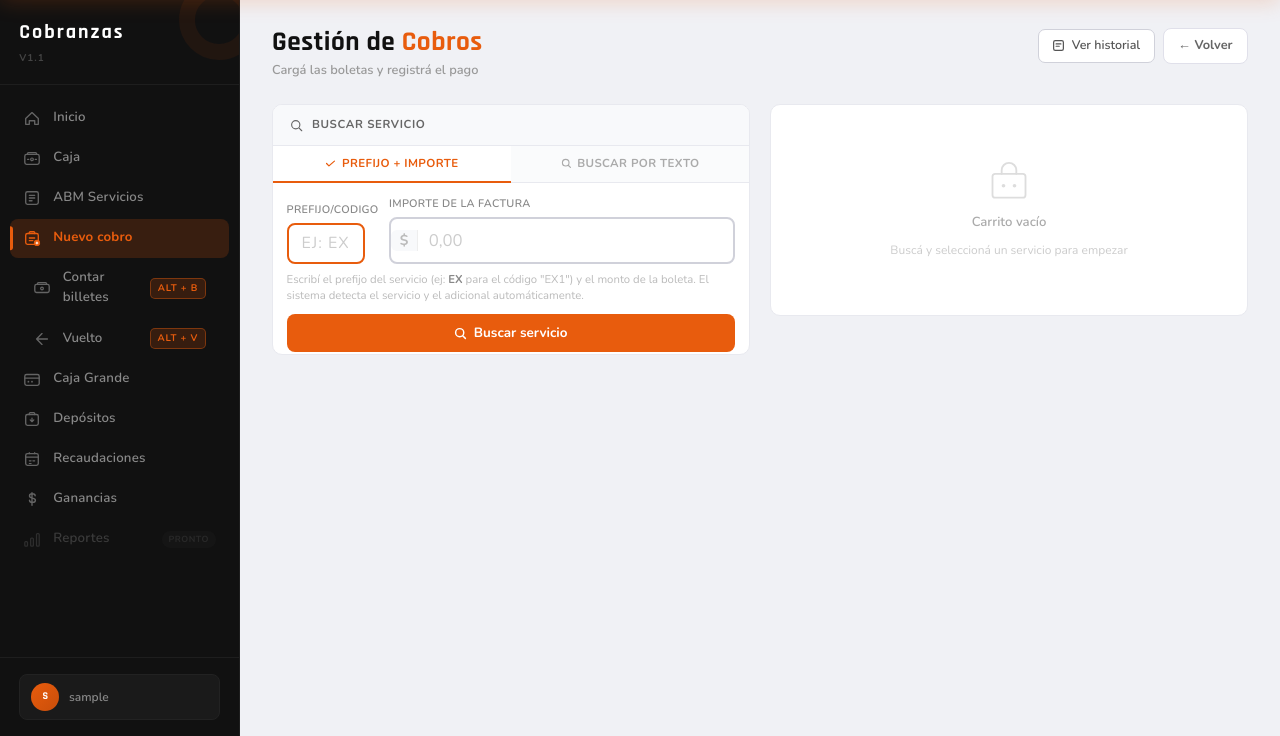
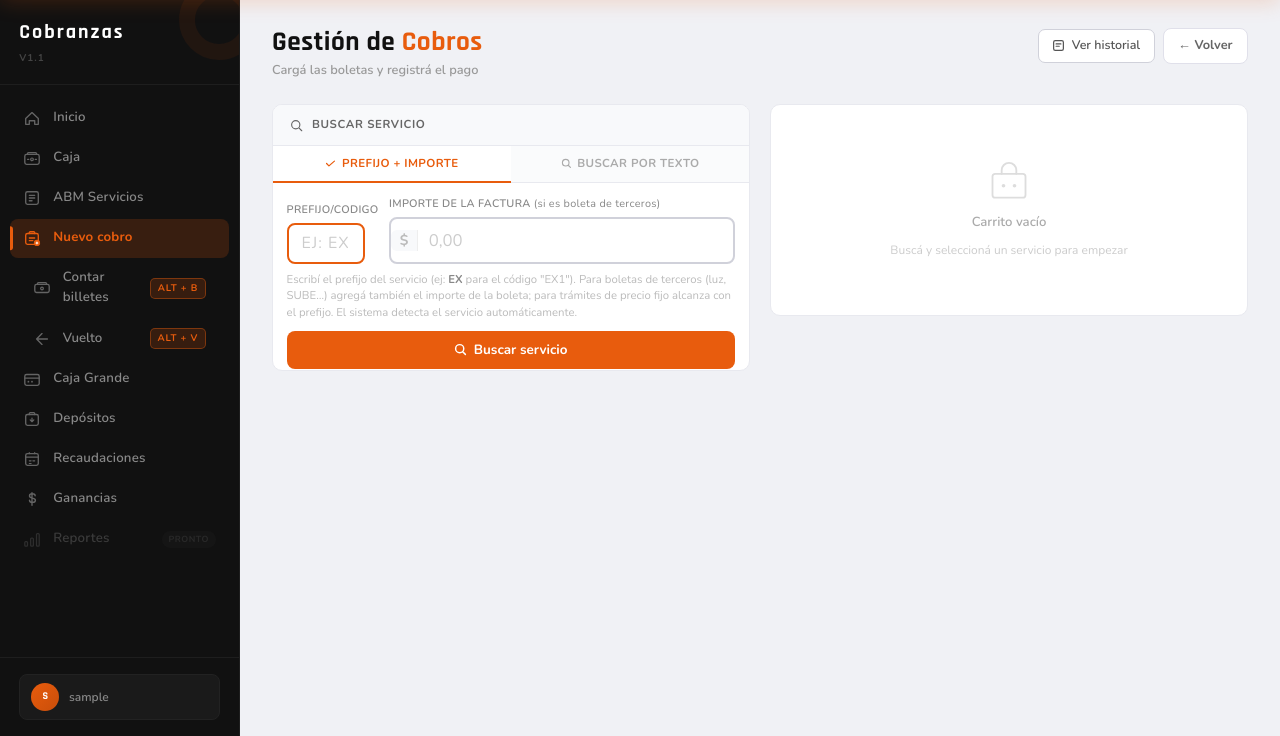
Before and after one commit to Kairos-Software/sistema-kairos, a Django app: page /cobranzas/cobros/ in a window 1280 px wide. Shown: the part 64-800 px from the top of the page. Run offline with Django 5.2, Linux system fonts and the light colour scheme; the visitor is signed in with stand-in values (Sample User, id 1); data that the repository does not hold is empty; some libraries are stand-ins or nearby versions.

Commit message:
n cambio

```diff
--- a/areas/cobranzas/static/cobranzas/js/gestion_cobros.js
+++ b/areas/cobranzas/static/cobranzas/js/gestion_cobros.js
@@ -186,6 +186,8 @@ function smartLimpiarResultado() {
     elSmartResultado.style.display = 'none';
     estado.smartServicio           = null;
     estado.smartImporte            = 0;
+    const op = document.getElementById('smartOpciones');
+    if (op) op.style.display = 'none';
 }
 
 // Navegación del dropdown de prefijos + Enter en prefijo → foco a importe
@@ -241,6 +243,66 @@ elSmartImporte.addEventListener('input', () => {
     smartLimpiarResultado();
 });
 
+const elSmartImporteConfirmLabel = document.getElementById('smartImporteConfirmLabel');
+const elSmartImporteConfirmHint  = document.getElementById('smartImporteConfirmHint');
+const elSmartOpciones      = document.getElementById('smartOpciones');
+const elSmartOpcionesMsg   = document.getElementById('smartOpcionesMsg');
+const elSmartOpcionesLista = document.getElementById('smartOpcionesLista');
+const SMART_HINT_RANGO = 'Este es el importe que ingresaste. Si es incorrecto, usá el botón de cerrar para volver a buscar.';
+const SMART_HINT_FIJO  = 'Servicio de precio fijo — se cobra este monto, no hace falta el importe de una boleta.';
+
+// Muestra el panel "servicio detectado".
+//   FIJO : servicio.monto ES el precio del servicio → va a "factura", sin adicional.
+//   RANGO: servicio.monto es el adicional del tramo; "factura" = importe ingresado.
+function smartMostrarResultado(s, tipo, importe) {
+    const esFijo    = tipo === 'fijo';
+    const monto     = parseFloat(s.monto);
+    const factura   = esFijo ? monto : (importe || 0);
+    const adicional = esFijo ? 0 : monto;
+
+    estado.smartServicio = { ...s, _tipo: tipo };
+    estado.smartImporte  = factura;
+
+    document.getElementById('smartSrvCodigo').textContent      = s.codigo;
+    document.getElementById('smartSrvDescripcion').textContent = s.descripcion;
+    document.getElementById('smartSrvProveedor').textContent   = s.proveedor || '';
+    document.getElementById('smartSrvAdicional').textContent   =
+        adicional.toLocaleString('es-AR', { minimumFractionDigits: 2, maximumFractionDigits: 2 });
+
+    elSmartImporteConfirm.value = factura.toFixed(2);
+    if (elSmartImporteConfirmLabel) {
+        elSmartImporteConfirmLabel.textContent = esFijo ? 'Precio del servicio' : 'Importe de la factura';
+    }
+    if (elSmartImporteConfirmHint) {
+        elSmartImporteConfirmHint.textContent = esFijo ? SMART_HINT_FIJO : SMART_HINT_RANGO;
+    }
+
+    document.getElementById('smartSubtotalMonto').textContent = fmt(factura + adicional);
+    if (elSmartOpciones) elSmartOpciones.style.display = 'none';
+    elSmartResultado.style.display = '';
+}
+
+// Cuando un prefijo tiene varios servicios fijos: mostrar botones para elegir.
+function smartMostrarOpciones(mensaje, opciones) {
+    if (!elSmartOpciones) return;
+    elSmartOpcionesMsg.textContent = mensaje || 'Elegí el servicio:';
+    elSmartOpcionesLista.innerHTML = opciones.map(o => `
+        <div class="cobro-resultado-item" tabindex="0" data-op-id="${o.id}">
+            <div class="cobro-resultado-top">
+                <span class="codigo-badge">${esc(o.codigo)}</span>
+                <span class="cobro-resultado-adicional">${fmt(o.monto)}</span>
+            </div>
+            <div class="cobro-resultado-desc">${esc(o.descripcion)}</div>
+        </div>
+    `).join('');
+    elSmartOpcionesLista.querySelectorAll('.cobro-resultado-item').forEach((el, i) => {
+        const elegir = () => smartMostrarResultado(opciones[i], 'fijo', 0);
+        el.addEventListener('click', elegir);
+        el.addEventListener('keydown', e => { if (e.key === 'Enter') elegir(); });
+    });
+    elSmartOpciones.style.display = '';
+}
+
 // Botón buscar
 document.getElementById('btnSmartBuscar').addEventListener('click', async () => {
     ocultarDropdownPrefijos();
@@ -248,16 +310,13 @@ document.getElementById('btnSmartBuscar').addEventListener('click', async () =>
     smartLimpiarResultado();
 
     const prefijo = elSmartPrefijo.value.trim().toUpperCase();
-    const importe = parseFloat(elSmartImporte.value);
+    const importeRaw = elSmartImporte.value.trim();
+    const importe = parseFloat(importeRaw);
+    const hayImporte = importeRaw !== '' && !isNaN(importe) && importe > 0;
 
     if (!prefijo) {
         smartMostrarError('Ingresá el prefijo del servicio (ej: EX).');
         elSmartPrefijo.focus();
-        return;
-    }
-    if (!importe || importe <= 0) {
-        smartMostrarError('Ingresá un importe de factura válido.');
-        elSmartImporte.focus();
         return;
     }
 
@@ -265,34 +324,22 @@ document.getElementById('btnSmartBuscar').addEventListener('click', async () =>
     document.getElementById('btnSmartBuscar').disabled = true;
 
     try {
-        const url  = `${window.cobroBuscarUrl}?prefijo=${encodeURIComponent(prefijo)}&valor=${encodeURIComponent(importe)}`;
+        let url = `${window.cobroBuscarUrl}?prefijo=${encodeURIComponent(prefijo)}`;
+        if (hayImporte) url += `&valor=${encodeURIComponent(importe)}`;
         const res  = await fetch(url);
         const data = await res.json();
 
         if (!data.encontrado) {
-            smartMostrarError(data.mensaje || 'No se encontró ningún servicio para ese prefijo e importe.');
+            if (data.elegir && data.opciones && data.opciones.length) {
+                smartMostrarOpciones(data.mensaje, data.opciones);
+            } else {
+                smartMostrarError(data.mensaje || 'No se encontró ningún servicio para ese prefijo.');
+                if (data.necesita_importe) elSmartImporte.focus();
+            }
             return;
         }
 
-        // ── Servicio encontrado ──
-        const s        = data.servicio;
-        const adicional = parseFloat(s.monto);
-
-        estado.smartServicio = s;
-        estado.smartImporte  = importe;
-
-        document.getElementById('smartSrvCodigo').textContent      = s.codigo;
-        document.getElementById('smartSrvDescripcion').textContent = s.descripcion;
-        document.getElementById('smartSrvProveedor').textContent   = s.proveedor || '';
-        document.getElementById('smartSrvAdicional').textContent   =
-            adicional.toLocaleString('es-AR', { minimumFractionDigits: 2, maximumFractionDigits: 2 });
-
-        elSmartImporteConfirm.value = importe.toFixed(2);
-
-        // Subtotal
-        document.getElementById('smartSubtotalMonto').textContent = fmt(importe + adicional);
-
-        elSmartResultado.style.display = '';
+        smartMostrarResultado(data.servicio, data.tipo, importe);
 
     } catch (err) {
         smartMostrarError('Error de red. Intentá de nuevo.');
@@ -314,12 +361,18 @@ document.getElementById('btnSmartLimpiar').addEventListener('click', () => {
 
 // Agregar boleta desde modo inteligente
 document.getElementById('btnSmartAgregar').addEventListener('click', () => {
-    const s       = estado.smartServicio;
-    const importe = estado.smartImporte;
-    if (!s || !importe || importe <= 0) return;
+    const s = estado.smartServicio;
+    if (!s) return;
 
     const canal     = document.getElementById('smartCanal').value;
-    const adicional = parseFloat(s.monto);
+    const monto     = parseFloat(s.monto);
+    const esFijo    = s._tipo === 'fijo';
+    const factura   = esFijo ? monto : estado.smartImporte;
+    const adicional = esFijo ? 0 : monto;
+
+    // Rango: hace falta un importe válido. Fijo: alcanza con que el monto sea > 0.
+    if (!esFijo && (!factura || factura <= 0)) return;
+    if (factura + adicional <= 0) return;
 
     estado.itemIdSeq++;
     estado.items.push({
@@ -328,7 +381,7 @@ document.getElementById('btnSmartAgregar').addEventListener('click', () => {
         codigo:                   s.codigo,
         descripcion:              s.descripcion,
         proveedor:                s.proveedor || '',
-        monto_factura:            importe,
+        monto_factura:            factura,
         monto_adicional:          estado.sinAdicional ? 0 : adicional,
         monto_adicional_original: adicional,
         canal,
@@ -409,22 +462,26 @@ async function buscarServicios(q) {
             return;
         }
 
-        // Nota: el "monto" del servicio es nuestro adicional
-        listaResultados.innerHTML = data.servicios.map(s => `
+        // "monto" del servicio: en fijo es el precio; en rango es el adicional del tramo.
+        listaResultados.innerHTML = data.servicios.map(s => {
+            const esFijo = (s.tipo_precio || 'fijo') === 'fijo';
+            const infoDerecha = esFijo ? `${fmt(s.monto)} (fijo)` : `+${fmt(s.monto)} adicional`;
+            return `
             <div class="cobro-resultado-item" tabindex="0"
                  data-id="${s.id}"
                  data-codigo="${esc(s.codigo)}"
                  data-descripcion="${esc(s.descripcion)}"
-                 data-adicional="${s.monto}"
+                 data-monto="${s.monto}"
+                 data-tipo="${esc(s.tipo_precio || 'fijo')}"
                  data-proveedor="${esc(s.proveedor || '')}">
                 <div class="cobro-resultado-top">
                     <span class="codigo-badge">${esc(s.codigo)}</span>
-                    <span class="cobro-resultado-adicional">+${fmt(s.monto)} adicional</span>
+                    <span class="cobro-resultado-adicional">${infoDerecha}</span>
                 </div>
                 <div class="cobro-resultado-desc">${esc(s.descripcion)}</div>
                 ${s.proveedor ? `<div class="cobro-resultado-proveedor">${esc(s.proveedor)}</div>` : ''}
-            </div>
-        `).join('');
+            </div>`;
+        }).join('');
 
         mostrarEstadoBusqueda('resultados');
 
@@ -433,7 +490,8 @@ async function buscarServicios(q) {
                 id:          parseInt(el.dataset.id),
                 codigo:      el.dataset.codigo,
                 descripcion: el.dataset.descripcion,
-                adicional:   parseFloat(el.dataset.adicional),
+                monto:       parseFloat(el.dataset.monto),
+                tipo:        el.dataset.tipo || 'fijo',
                 proveedor:   el.dataset.proveedor,
             });
             el.addEventListener('click', abrir);
@@ -451,14 +509,21 @@ const agrImporte = document.getElementById('agrImporte');
 function seleccionarServicio(s) {
     estado.textoServicioSeleccionado = s;
 
+    const esFijo    = s.tipo === 'fijo';
+    // Fijo: monto es el precio del servicio (va a factura, sin adicional).
+    // Rango: monto es el adicional del tramo.
+    const adicional = esFijo ? 0 : s.monto;
+
     document.getElementById('agrCodigo').textContent      = s.codigo;
     document.getElementById('agrDescripcion').textContent = s.descripcion;
     document.getElementById('agrProveedor').textContent   = s.proveedor || '';
     document.getElementById('agrAdicional').textContent   =
-        parseFloat(s.adicional).toLocaleString('es-AR', { minimumFractionDigits: 2, maximumFractionDigits: 2 });
+        adicional.toLocaleString('es-AR', { minimumFractionDigits: 2, maximumFractionDigits: 2 });
 
-    agrImporte.value = '';
-    document.getElementById('subtotalPreview').style.visibility = 'hidden';
+    // Servicio fijo: precargar el precio (queda editable). Rango: en blanco,
+    // lo tipea el cajero.
+    agrImporte.value = esFijo ? s.monto.toFixed(2) : '';
+    agrImporte.dispatchEvent(new Event('input'));
     panelAgregar.style.display = '';
 
     // Marca el ítem seleccionado en la lista
@@ -478,12 +543,13 @@ function cerrarPanelCarga() {
 agrImporte.addEventListener('input', () => {
     const s = estado.textoServicioSeleccionado;
     if (!s) return;
-    const importe  = parseFloat(agrImporte.value) || 0;
-    const subtotal = importe + s.adicional;
-    const preview  = document.getElementById('subtotalPreview');
-    const monto    = document.getElementById('subtotalPreviewMonto');
-    if (importe > 0) {
-        monto.textContent = fmt(subtotal);
+    const importe   = parseFloat(agrImporte.value) || 0;
+    const adicional = s.tipo === 'fijo' ? 0 : s.monto;
+    const subtotal  = importe + adicional;
+    const preview   = document.getElementById('subtotalPreview');
+    const montoEl   = document.getElementById('subtotalPreviewMonto');
+    if (subtotal > 0) {
+        montoEl.textContent = fmt(subtotal);
         preview.style.visibility = '';
     } else {
         preview.style.visibility = 'hidden';
@@ -499,8 +565,12 @@ document.getElementById('btnAgregarItem').addEventListener('click', () => {
     const s = estado.textoServicioSeleccionado;
     if (!s) return;
 
-    const importe = parseFloat(agrImporte.value);
-    if (!importe || importe <= 0) {
+    const importe   = parseFloat(agrImporte.value) || 0;
+    const esFijo    = s.tipo === 'fijo';
+    const adicional = esFijo ? 0 : s.monto;
+    // Rango: hace falta un importe > 0. Fijo: alcanza con que el total sea > 0.
+    const invalido = esFijo ? (importe + adicional <= 0) : (importe <= 0);
+    if (invalido) {
         agrImporte.focus();
         agrImporte.classList.add('cobro-input-error');
         setTimeout(() => agrImporte.classList.remove('cobro-input-error'), 1200);
@@ -517,8 +587,8 @@ document.getElementById('btnAgregarItem').addEventListener('click', () => {
         descripcion:              s.descripcion,
         proveedor:                s.proveedor || '',
         monto_factura:            importe,
-        monto_adicional:          estado.sinAdicional ? 0 : s.adicional,
-        monto_adicional_original: s.adicional,
+        monto_adicional:          estado.sinAdicional ? 0 : adicional,
+        monto_adicional_original: adicional,
         canal,
         _modo:           'texto',
     });
--- a/areas/cobranzas/templates/cobranzas/base_cobranzas.html
+++ b/areas/cobranzas/templates/cobranzas/base_cobranzas.html
@@ -5,7 +5,7 @@
 
 {% block extra_css %}
 {{ block.super }}
-<link rel="stylesheet" href="{% static 'cobranzas/css/cobranzas.css' %}?v=20260828-2">
+<link rel="stylesheet" href="{% static 'cobranzas/css/cobranzas.css' %}?v=20260828-4">
 <link rel="stylesheet" href="{% static 'cobranzas/css/contador_billetes.css' %}">
 <link rel="stylesheet" href="{% static 'cobranzas/css/cobranzas_estados.css' %}">
 <link rel="stylesheet" href="{% static 'cobranzas/css/vuelto.css' %}">
--- a/areas/cobranzas/templates/cobranzas/gestion_cobros.html
+++ b/areas/cobranzas/templates/cobranzas/gestion_cobros.html
@@ -74,7 +74,7 @@
                     <div id="smartPrefijoDropdown" class="cobro-prefijo-dropdown" style="display:none;"></div>
                 </div>
                 <div class="cobro-smart-field cobro-smart-field-importe">
-                    <label class="cobro-label-secundario">Importe de la factura</label>
+                    <label class="cobro-label-secundario">Importe de la factura <span style="font-weight:400;text-transform:none;">(si es boleta de terceros)</span></label>
                     <div class="cobro-input-grande-wrap">
                         <span class="cobro-signo-grande">$</span>
                         <input type="number" id="smartImporte"
@@ -86,14 +86,22 @@
             </div>
 
             <p class="cobro-hint-texto">
-                Escribí el prefijo del servicio (ej: <strong>EX</strong> para el código "EX1")
-                y el monto de la boleta. El sistema detecta el servicio y el adicional automáticamente.
+                Escribí el prefijo del servicio (ej: <strong>EX</strong> para el código "EX1").
+                Para boletas de terceros (luz, SUBE…) agregá también el importe de la boleta;
+                para trámites de precio fijo alcanza con el prefijo. El sistema detecta el
+                servicio automáticamente.
             </p>
 
             <div id="smartBuscando" class="cobro-buscando" style="display:none;">
                 <span class="cobro-spinner"></span> Buscando servicio...
             </div>
             <div id="smartError" class="alerta-inline alerta-error" style="display:none; margin-bottom:.6rem;"></div>
+
+            {# Selector cuando un prefijo tiene varios servicios fijos (ej. ACN1/ACN2/ACN3) #}
+            <div id="smartOpciones" style="display:none; margin-bottom:.6rem;">
+                <p class="cobro-hint-texto" id="smartOpcionesMsg" style="margin:0 0 .4rem;"></p>
+                <div id="smartOpcionesLista" class="cobro-lista-resultados" style="padding:0;max-height:220px;"></div>
+            </div>
 
             <button type="button" class="btn-cobro-agregar" id="btnSmartBuscar">
                 <svg viewBox="0 0 16 16" fill="none" width="13" height="13">
@@ -125,7 +133,7 @@
 
                 <div class="cobro-carga-fields">
                     <div class="cobro-field-full">
-                        <label class="cobro-label-principal">
+                        <label class="cobro-label-principal" id="smartImporteConfirmLabel">
                             Importe de la factura
                             <span class="cobro-requerido">*</span>
                         </label>
@@ -137,7 +145,7 @@
                                    class="cobro-input-grande"
                                    readonly>
                         </div>
-                        <p class="cobro-hint-texto" style="margin-top:.2rem;">
+                        <p class="cobro-hint-texto" style="margin-top:.2rem;" id="smartImporteConfirmHint">
                             Este es el importe que ingresaste. Si es incorrecto, usá el botón de cerrar para volver a buscar.
                         </p>
                     </div>
@@ -414,7 +422,7 @@
 
 {% block extra_js %}
 {{ block.super }}
-<script src="{% static 'cobranzas/js/gestion_cobros.js' %}?v=20260825-3"></script>
+<script src="{% static 'cobranzas/js/gestion_cobros.js' %}?v=20260828-4"></script>
 <script>
     window.cobroBuscarUrl    = "{% url 'cobranzas:cobro_buscar_servicio' %}";
     window.cobroConfirmarUrl = "{% url 'cobranzas:cobro_confirmar' %}";
--- a/areas/software/templates/software/base_software.html
+++ b/areas/software/templates/software/base_software.html
@@ -5,7 +5,7 @@
 
 {% block extra_css %}
 {{ block.super }}
-<link rel="stylesheet" href="{% static 'software/css/software.css' %}?v=20260828-2">
+<link rel="stylesheet" href="{% static 'software/css/software.css' %}?v=20260828-4">
 {% endblock %}
 
 {% block content %}
--- a/core/templates/core/base.html
+++ b/core/templates/core/base.html
@@ -9,7 +9,7 @@
     <link href="https://cdn.jsdelivr.net/npm/bootstrap-icons@1.11.3/font/bootstrap-icons.min.css" rel="stylesheet">
     <link rel="stylesheet" href="{% static 'core/css/base.css' %}?v=20260824-2">
     {% block extra_css %}{% endblock %}
-    <link rel="stylesheet" href="{% static 'core/css/responsive.css' %}?v=20260828-2">
+    <link rel="stylesheet" href="{% static 'core/css/responsive.css' %}?v=20260828-4">
 </head>
 <body>
 
```
Also changed, not shown: areas/cobranzas/templates/cobranzas/gestion_servicios.html (+5 -3 lines), areas/cobranzas/views_cobros.py (+77 -21 lines).
